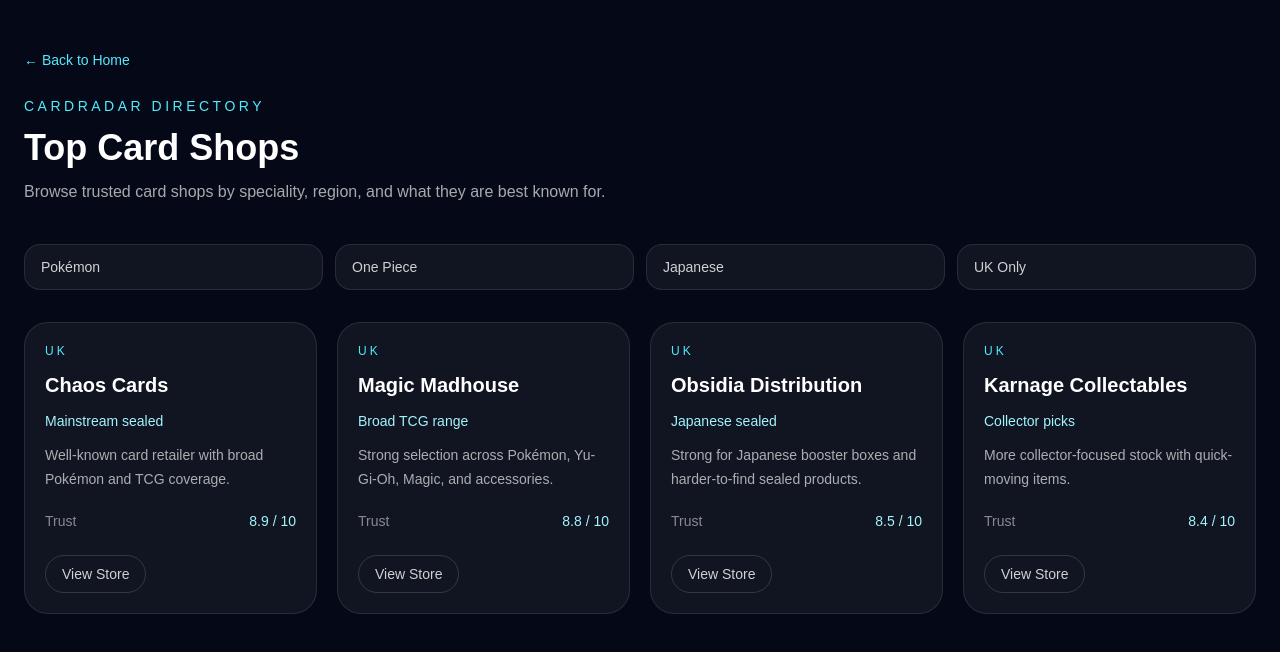
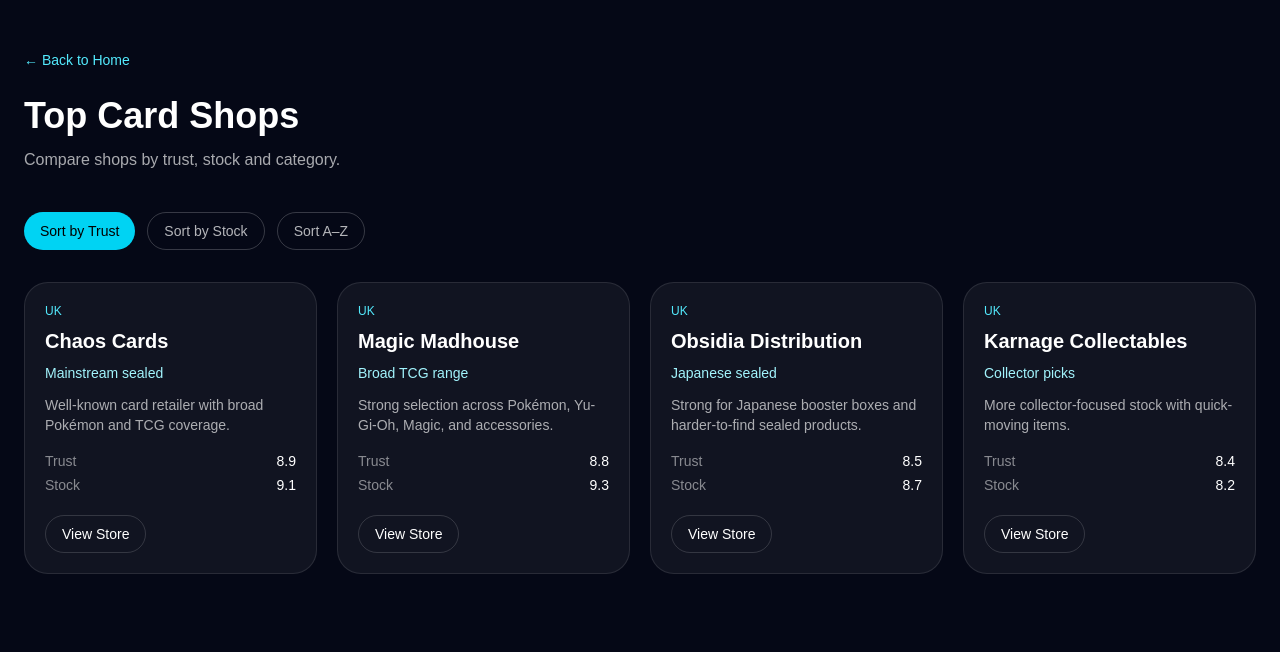
Before and after one commit to loadmastersrock/cardradar, a Next.js app: page /shops in a window 1280 px wide. Shown: the top 652 px of the page. Built offline with nearby package versions, Linux system fonts and the light colour scheme.

Commit message:
Add sorting to shops page

```diff
--- a/app/shops/page.tsx
+++ b/app/shops/page.tsx
@@ -1,8 +1,20 @@
+"use client";
+
 import Link from "next/link";
+import { useState } from "react";
 import { shops } from "@/lib/shops";
 
 export default function ShopsPage() {
+  const [sortBy, setSortBy] = useState("trust");
+
   const shopList = Object.values(shops);
+
+  const sortedShops = [...shopList].sort((a, b) => {
+    if (sortBy === "trust") return Number(b.trust) - Number(a.trust);
+    if (sortBy === "stock") return Number(b.stock) - Number(a.stock);
+    if (sortBy === "name") return a.name.localeCompare(b.name);
+    return 0;
+  });
 
   return (
     <main className="min-h-screen bg-[#050816] px-6 py-12 text-white">
@@ -10,57 +22,68 @@
         <div className="mb-10">
           <Link
             href="/"
-            className="text-sm text-cyan-300 transition hover:text-cyan-200"
+            className="text-sm text-cyan-300 hover:text-cyan-200"
           >
             ← Back to Home
           </Link>
 
-          <p className="mt-6 text-sm uppercase tracking-[0.25em] text-cyan-300">
-            CardRadar Directory
-          </p>
-          <h1 className="mt-3 text-4xl font-semibold">Top Card Shops</h1>
-          <p className="mt-3 max-w-2xl text-white/65">
-            Browse trusted card shops by speciality, region, and what they are
-            best known for.
+          <h1 className="mt-6 text-4xl font-semibold">Top Card Shops</h1>
+          <p className="mt-3 text-white/65">
+            Compare shops by trust, stock and category.
           </p>
         </div>
 
-        <div className="mb-8 grid gap-3 md:grid-cols-4">
-          {["Pokémon", "One Piece", "Japanese", "UK Only"].map((filter) => (
-            <div
-              key={filter}
-              className="rounded-2xl border border-white/10 bg-white/5 px-4 py-3 text-sm text-white/80"
+        {/* SORT BUTTONS */}
+        <div className="mb-8 flex gap-3">
+          {[
+            { key: "trust", label: "Sort by Trust" },
+            { key: "stock", label: "Sort by Stock" },
+            { key: "name", label: "Sort A–Z" },
+          ].map((option) => (
+            <button
+              key={option.key}
+              onClick={() => setSortBy(option.key)}
+              className={`rounded-full px-4 py-2 text-sm transition ${
+                sortBy === option.key
+                  ? "bg-cyan-400 text-black"
+                  : "border border-white/20 text-white/70 hover:border-cyan-400"
+              }`}
             >
-              {filter}
-            </div>
+              {option.label}
+            </button>
           ))}
         </div>
 
+        {/* SHOP GRID */}
         <div className="grid gap-5 md:grid-cols-2 xl:grid-cols-4">
-          {shopList.map((shop) => (
+          {sortedShops.map((shop) => (
             <div
               key={shop.slug}
-              className="rounded-[24px] border border-white/10 bg-white/5 p-5 transition hover:border-cyan-400/40 hover:bg-white/10"
+              className="rounded-[24px] border border-white/10 bg-white/5 p-5 hover:border-cyan-400/40 hover:bg-white/10"
             >
-              <p className="text-xs uppercase tracking-[0.25em] text-cyan-300">
-                {shop.location}
-              </p>
-              <h2 className="mt-3 text-xl font-semibold">{shop.name}</h2>
-              <p className="mt-3 text-sm text-cyan-200">{shop.category}</p>
-              <p className="mt-3 text-sm leading-6 text-white/65">
-                {shop.note}
-              </p>
+              <p className="text-xs text-cyan-300">{shop.location}</p>
 
-              <div className="mt-5 flex items-center justify-between text-sm">
-                <span className="text-white/50">Trust</span>
-                <span className="font-medium text-cyan-200">
-                  {shop.trust} / 10
-                </span>
+              <h2 className="mt-2 text-xl font-semibold">{shop.name}</h2>
+
+              <p className="mt-2 text-sm text-cyan-200">{shop.category}</p>
+
+              <p className="mt-3 text-sm text-white/65">{shop.note}</p>
+
+              {/* SCORES */}
+              <div className="mt-4 space-y-1 text-sm">
+                <div className="flex justify-between">
+                  <span className="text-white/50">Trust</span>
+                  <span>{shop.trust}</span>
+                </div>
+                <div className="flex justify-between">
+                  <span className="text-white/50">Stock</span>
+                  <span>{shop.stock}</span>
+                </div>
               </div>
 
               <Link
                 href={`/shops/${shop.slug}`}
-                className="mt-6 inline-block rounded-full border border-white/15 px-4 py-2 text-sm text-white/80 transition hover:border-cyan-400/40 hover:text-cyan-200"
+                className="mt-5 inline-block rounded-full border border-white/15 px-4 py-2 text-sm hover:border-cyan-400 hover:text-cyan-200"
               >
                 View Store
               </Link>
```
